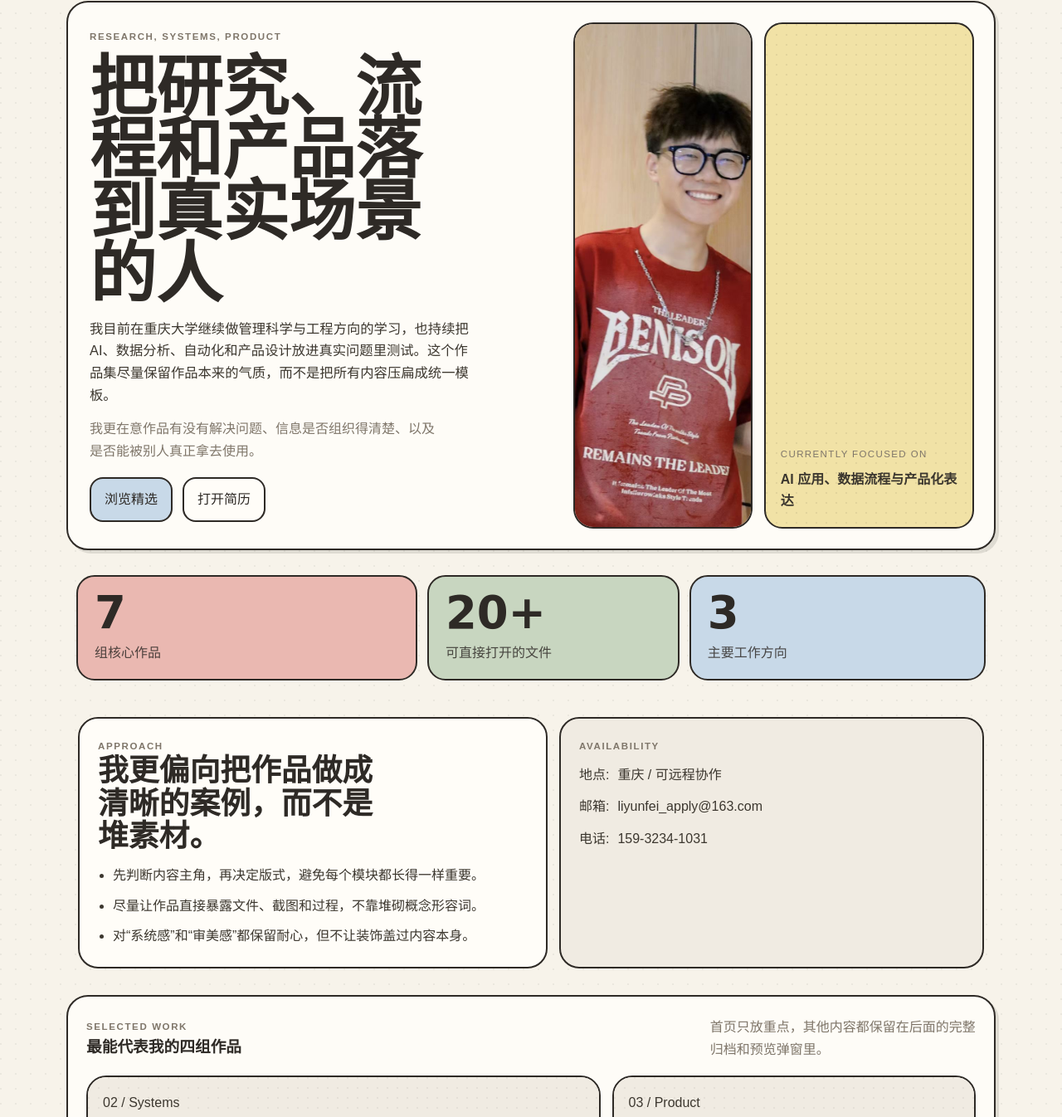
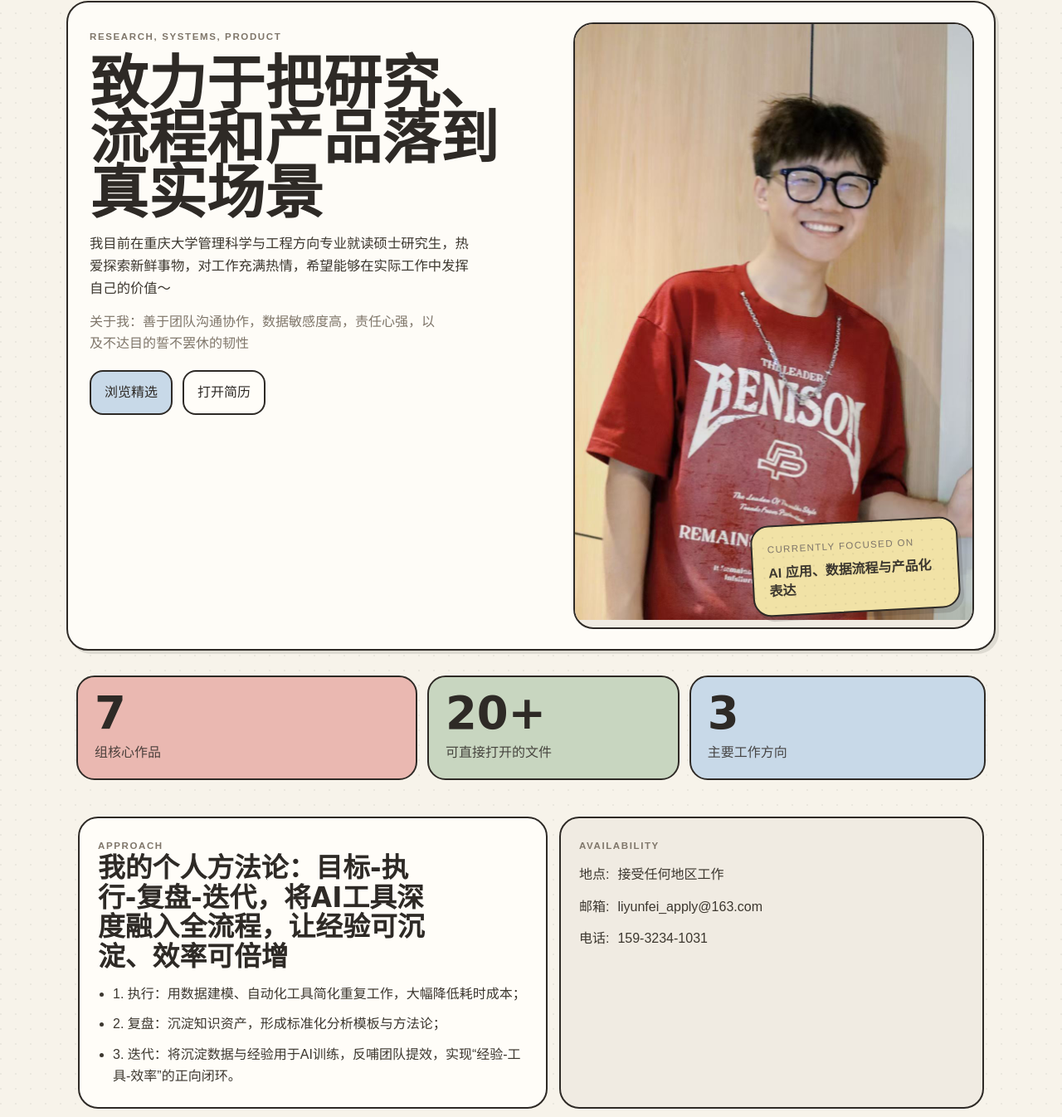
Before and after one commit to liyunfei476-blip/yunfei-portfolio, a plain HTML site: page index.html in a window 1280 px wide. Shown: the part 147-1493 px from the top of the page at 83% size. Drawn offline with Linux system fonts and the light colour scheme.

Commit message:
Add files via upload

```diff
--- a/app-v2.js
+++ b/app-v2.js
@@ -21,7 +21,7 @@ function renderHero() {
     document.getElementById('hero-resume').href = profile.resume;
     document.getElementById('footer-mail').href = `mailto:${profile.email}`;
     document.getElementById('footer-resume').href = profile.resume;
-    document.getElementById('footer-copy').textContent = '如果你想进一步了解项目细节、实习经历或合作可能，可以直接联系我。';
+    document.getElementById('footer-copy').textContent = '真心希望能够得到您的关注！';
     document.getElementById('portrait-image').src = profile.portrait;
     document.getElementById('portrait-image').alt = `${profile.name} 个人照片`;
 }
--- a/data-v2.js
+++ b/data-v2.js
@@ -1,9 +1,9 @@
 const profile = {
     name: '李云飞',
-    role: '把研究、流程和产品落到真实场景的人',
-    intro: '我目前在重庆大学继续做管理科学与工程方向的学习，也持续把 AI、数据分析、自动化和产品设计放进真实问题里测试。这个作品集尽量保留作品本来的气质，而不是把所有内容压扁成统一模板。',
-    statement: '我更在意作品有没有解决问题、信息是否组织得清楚、以及是否能被别人真正拿去使用。',
-    location: '重庆 / 可远程协作',
+    role: '致力于把研究、流程和产品落到真实场景',
+    intro: '我目前在重庆大学管理科学与工程方向专业就读硕士研究生，热爱探索新鲜事物，对工作充满热情，希望能够在实际工作中发挥自己的价值～',
+    statement: '关于我：善于团队沟通协作，数据敏感度高，责任心强，以及不达目的誓不罢休的韧性',
+    location: '接受任何地区工作',
     email: 'liyunfei_apply@163.com',
     phone: '159-3234-1031',
     resume: '个人简历/重庆大学-李云飞-简历.pdf',
@@ -17,9 +17,9 @@ const quickStats = [
 ];
 
 const practiceNotes = [
-    '先判断内容主角，再决定版式，避免每个模块都长得一样重要。',
-    '尽量让作品直接暴露文件、截图和过程，不靠堆砌概念形容词。',
-    '对“系统感”和“审美感”都保留耐心，但不让装饰盖过内容本身。'
+    '1. 执行：用数据建模、自动化工具简化重复工作，大幅降低耗时成本；',
+    '2. 复盘：沉淀知识资产，形成标准化分析模板与方法论；',
+    '3. 迭代：将沉淀数据与经验用于AI训练，反哺团队提效，实现“经验-工具-效率”的正向闭环。'
 ];
 
 const lenses = [
@@ -307,7 +307,7 @@ const collections = [
         eyebrow: '07 / Story',
         title: '视频创作',
         summary: '这是作品集里偏表达的一面，用视觉叙事把信息变得更可感知。',
-        detail: '虽然这一部分体量不大，但它能补足我在纯文档和纯产品之外的表达倾向: 我也会关心镜头、节奏和观感，而不只是功能本身。',
+        detail: '由于成本限制，这里只展示了视频创作的截图，包含AI制作以及个人剪辑作品',
         year: '2025',
         featuredAsset: '视频创作/视频展示.jpg',
         metrics: ['1 组展示图', '视觉表达', '叙事补充'],
--- a/index.html
+++ b/index.html
@@ -41,10 +41,10 @@
                 <div class="hero-side">
                     <div class="portrait-panel">
                         <img id="portrait-image" class="portrait-image" src="" alt="">
-                    </div>
-                    <div class="hero-note">
-                        <span>Currently focused on</span>
-                        <strong>AI 应用、数据流程与产品化表达</strong>
+                        <div class="hero-note hero-note--overlay">
+                            <span>Currently focused on</span>
+                            <strong>AI 应用、数据流程与产品化表达</strong>
+                        </div>
                     </div>
                 </div>
             </section>
@@ -54,7 +54,7 @@
             <section class="editorial-grid">
                 <article class="editorial-panel editorial-panel--notes">
                     <p class="panel-label">Approach</p>
-                    <h3>我更偏向把作品做成清晰的案例，而不是堆素材。</h3>
+                    <h3>我的个人方法论：目标-执行-复盘-迭代，将AI工具深度融入全流程，让经验可沉淀、效率可倍增</h3>
                     <ul id="notes-list" class="notes-list"></ul>
                 </article>
                 <article id="contact-panel" class="editorial-panel editorial-panel--contact"></article>
--- a/style.css
+++ b/style.css
@@ -155,9 +155,9 @@ video {
 }
 
 .hero h2 {
-    font-size: clamp(2.8rem, 7vw, 5rem);
+    font-size: clamp(2.45rem, 6vw, 4.4rem);
     line-height: 0.94;
-    max-width: 8.5ch;
+    max-width: 10.5ch;
 }
 
 .hero-lead,
@@ -219,13 +219,11 @@ video {
 }
 
 .hero-side {
-    display: grid;
-    grid-template-columns: 0.92fr 1.08fr;
-    gap: 14px;
-    align-items: stretch;
+    display: block;
 }
 
 .portrait-panel {
+    position: relative;
     overflow: hidden;
     border: 2px solid var(--outline);
     border-radius: 24px;
@@ -255,11 +253,24 @@ video {
     background-color: var(--butter);
 }
 
+.hero-note--overlay {
+    position: absolute;
+    right: 16px;
+    bottom: 18px;
+    max-width: min(250px, calc(100% - 32px));
+    box-shadow: 4px 6px 0 rgba(46, 42, 38, 0.16);
+    transform: rotate(-3deg);
+}
+
 .hero-note span {
     font-size: 0.72rem;
     letter-spacing: 0.12em;
     text-transform: uppercase;
     color: var(--muted);
+}
+
+.hero-note strong {
+    line-height: 1.35;
 }
 
 .info-ribbon {
@@ -329,9 +340,9 @@ video {
 
 .editorial-panel h3 {
     margin-bottom: 14px;
-    font-size: clamp(1.7rem, 3vw, 2.3rem);
+    font-size: clamp(1.45rem, 2.8vw, 2.05rem);
     line-height: 1.08;
-    max-width: 14ch;
+    max-width: 18ch;
 }
 
 .notes-list {
@@ -709,7 +720,6 @@ video {
 
 @media (max-width: 1080px) {
     .hero,
-    .hero-side,
     .editorial-grid,
     .modal-grid {
         grid-template-columns: 1fr;
@@ -775,4 +785,12 @@ video {
     .modal-shell {
         padding: 10px;
     }
+
+    .hero-note--overlay {
+        right: 12px;
+        bottom: 12px;
+        max-width: calc(100% - 24px);
+        padding: 14px;
+        transform: rotate(-2deg);
+    }
 }
```
